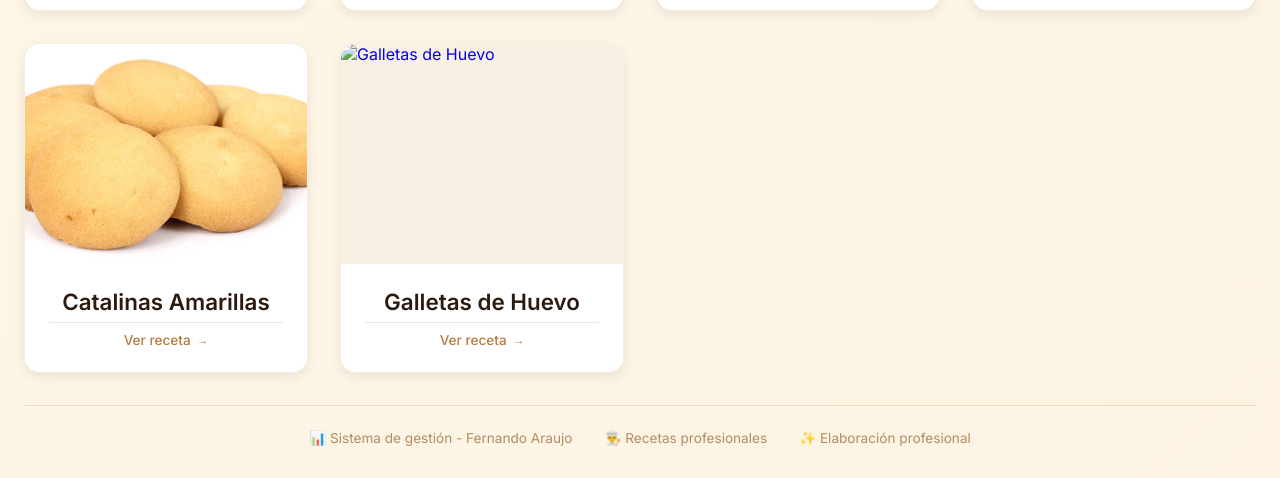
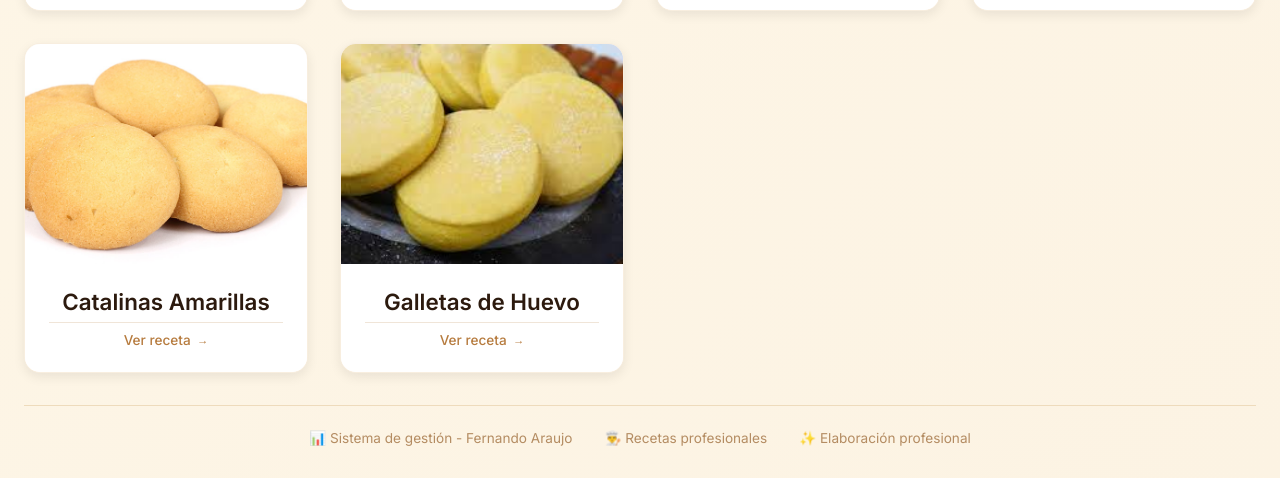
Before and after one commit to panaderia-web/panaderia-web.github.io, a plain HTML site: page index.html in a window 1280 px wide. Shown: the part 1239-1717 px from the top of the page. Drawn offline with nearby package versions, Linux system fonts and the light colour scheme.

Commit message:
Replace WebP image with JPG for Galletas de Huevo

```diff
--- a/index.html
+++ b/index.html
@@ -230,7 +230,7 @@
         <!-- 14. Galletas de Huevo (NUEVO) -->
         <a href="/calculadoras/galletas-huevo/" class="product-card">
             <div class="image-container">
-                <img class="product-image" src="/imagenes/galletas-huevo.webp" alt="Galletas de Huevo">
+                <img class="product-image" src="/imagenes/galletas-huevo.jpg" alt="Galletas de Huevo">
                 <div class="image-overlay"></div>
             </div>
             <div class="card-content">
```
